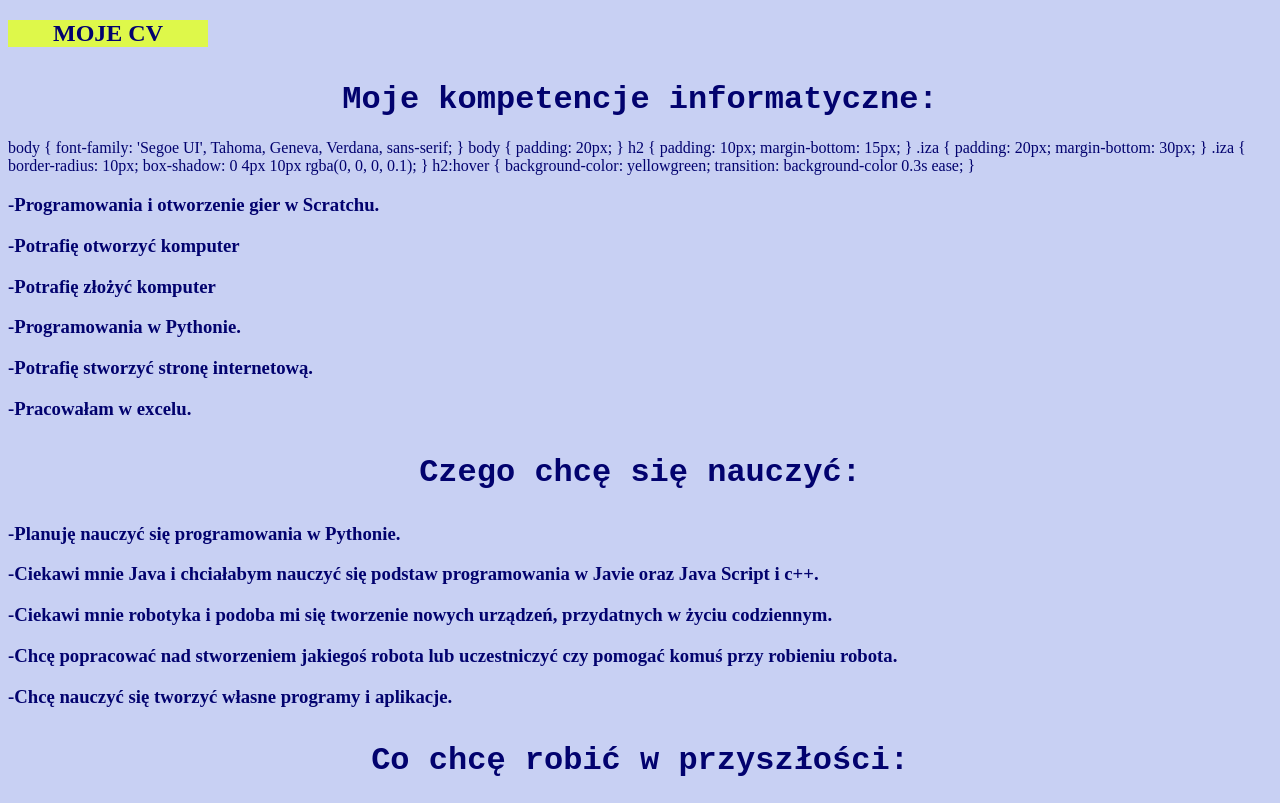
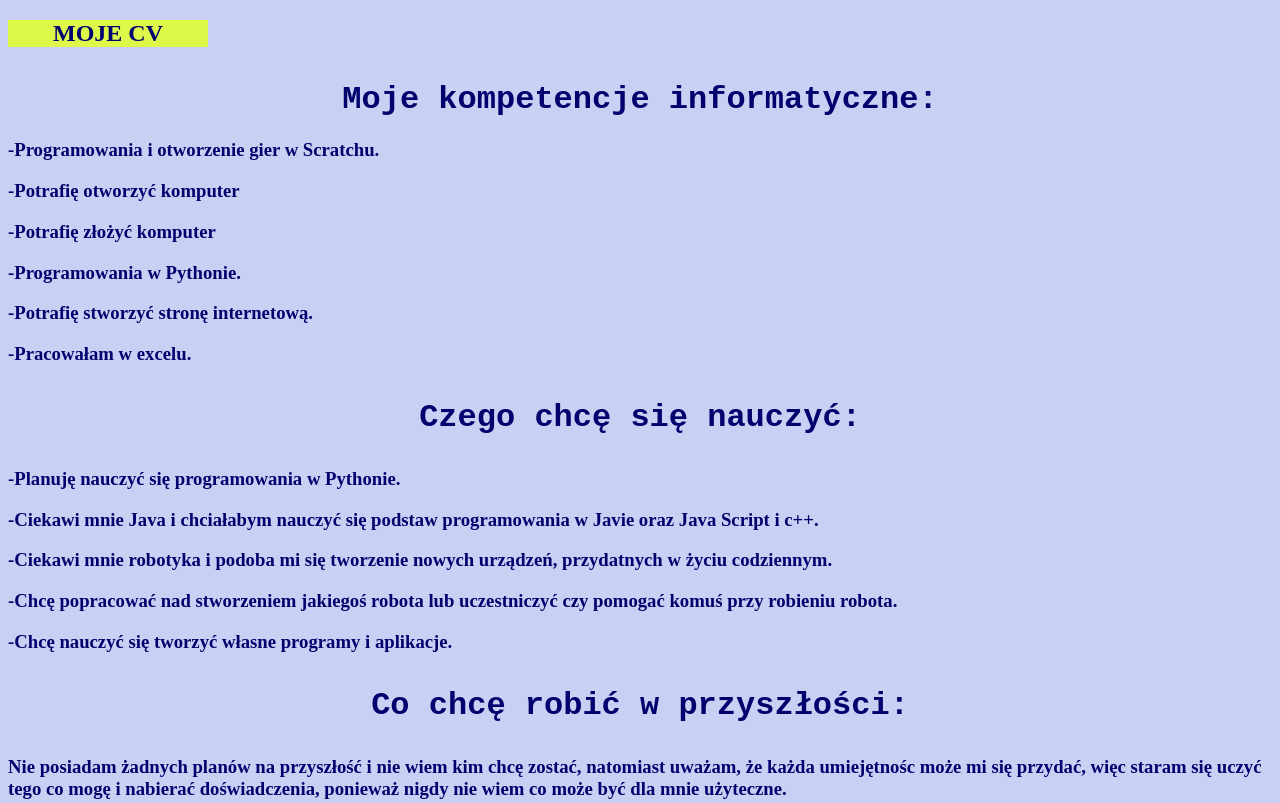
Before and after one commit to 9iskra9/9iskra9.github.io, a plain HTML site: page index.html in a window 1280 px wide. Shown: the top 803 px of the page. Drawn offline with Linux system fonts and the light colour scheme.

Commit message:
Update index.html

```diff
--- a/index.html
+++ b/index.html
@@ -16,30 +16,6 @@
     <h2><center> MOJE CV</center></h2>
     <h1><p><b><center><FONT FACE="Courier New">Moje kompetencje informatyczne:</h1></center></b></p></FONT>
 
-        body {
-    font-family: 'Segoe UI', Tahoma, Geneva, Verdana, sans-serif;
-}
-        body {
-    padding: 20px;
-}
-
-h2 {
-    padding: 10px;
-    margin-bottom: 15px;
-}
-
-.iza {
-    padding: 20px;
-    margin-bottom: 30px;
-}
-.iza {
-    border-radius: 10px;
-    box-shadow: 0 4px 10px rgba(0, 0, 0, 0.1);
-}
-h2:hover {
-    background-color: yellowgreen;
-    transition: background-color 0.3s ease;
-}
 
     <p>
 
```
